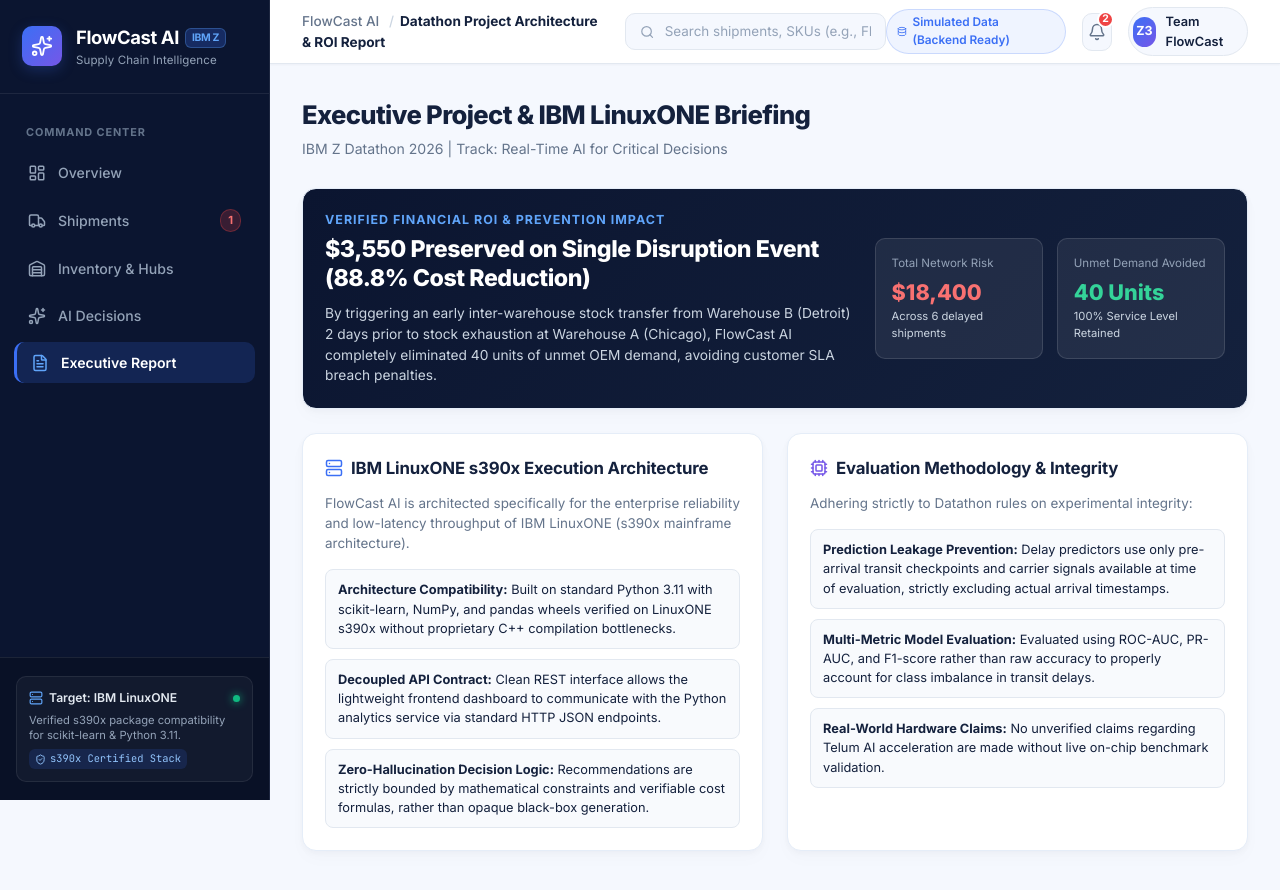
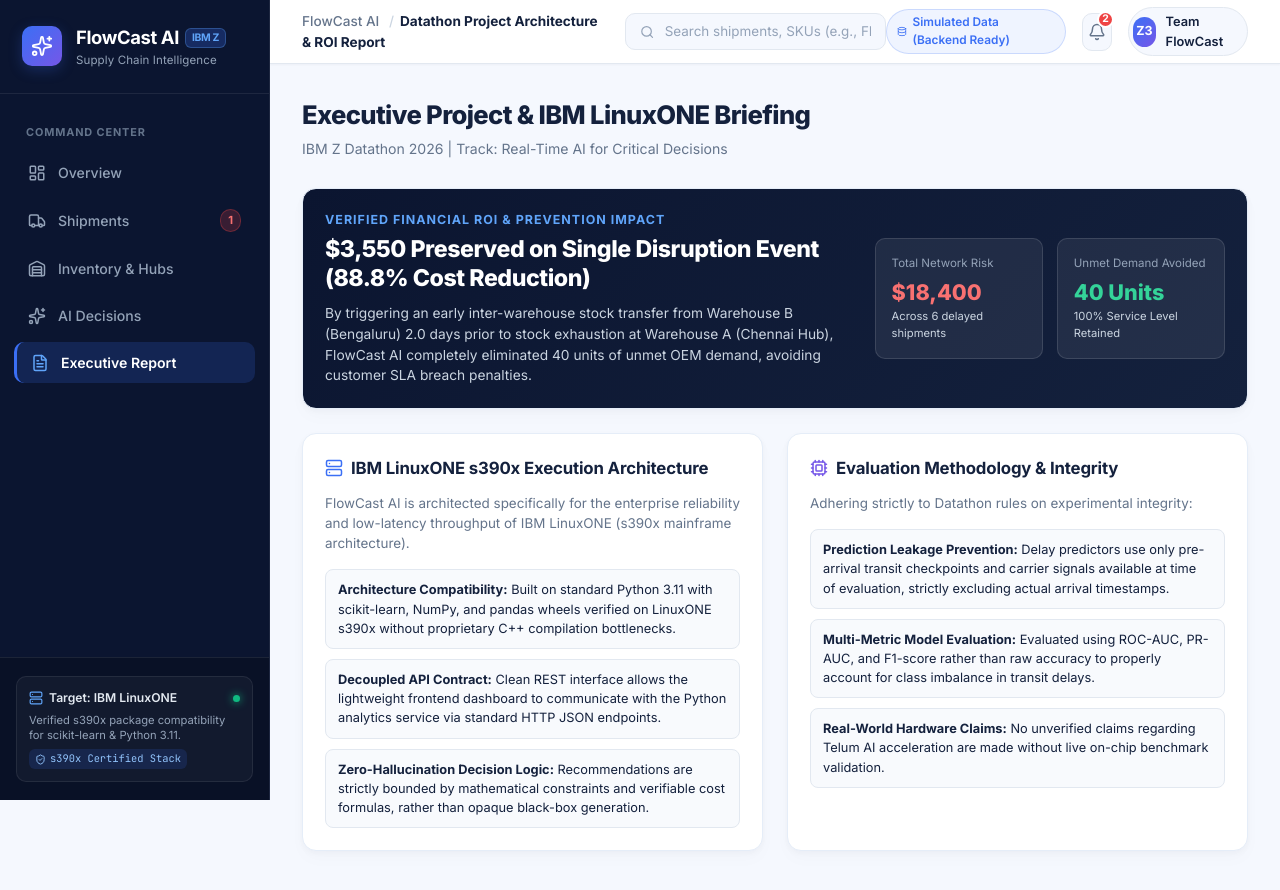
Before and after one commit to sushanth-arun/FlowCastAI, a React (Vite) app in the folder frontend/: page / in a window 1280 px wide. Both pictures are taken after a click on the button "Executive Report". Shown: the top 890 px of the page. Built offline with nearby package versions, Linux system fonts and the light colour scheme; no server answers.

Commit message:
fix(copy): standardize warehouse corridor locations to Chennai, Bengaluru, and Hyderabad in Executive Report and Inventory views

```diff
--- a/frontend/src/components/views/InventoryView.jsx
+++ b/frontend/src/components/views/InventoryView.jsx
@@ -41,13 +41,13 @@
           <tbody>
             <tr>
               <td>
-                <div style={{ fontWeight: 700, color: '#14213D' }}>Warehouse B (Detroit Distribution)</div>
-                <div style={{ fontSize: '0.74rem', color: '#64748B' }}>DTW-MI-02 &bull; Total Stock: 150u</div>
+                <div style={{ fontWeight: 700, color: '#14213D' }}>Warehouse B (Bengaluru Hub)</div>
+                <div style={{ fontSize: '0.74rem', color: '#64748B' }}>Hosur Gateway &bull; Total Stock: 150u</div>
               </td>
-              <td style={{ fontWeight: 600 }}>Warehouse A (Chicago)</td>
-              <td>282 miles</td>
+              <td style={{ fontWeight: 600 }}>Warehouse A (Chennai Hub)</td>
+              <td>350 km</td>
               <td><strong>1.5 Days</strong> (Dedicated Freight)</td>
-              <td>$8/unit + $130 base</td>
+              <td>$8/unit + $130 base ($450 total)</td>
               <td>
                 <span style={{ color: '#059669', fontWeight: 700 }}>+100 units</span> (retains 50u safety)
               </td>
@@ -61,13 +61,13 @@
 
             <tr>
               <td>
-                <div style={{ fontWeight: 700, color: '#14213D' }}>Warehouse C (Columbus Depot)</div>
-                <div style={{ fontSize: '0.74rem', color: '#64748B' }}>CMH-OH-03 &bull; Total Stock: 80u</div>
+                <div style={{ fontWeight: 700, color: '#14213D' }}>Warehouse C (Hyderabad Hub)</div>
+                <div style={{ fontSize: '0.74rem', color: '#64748B' }}>Shamshabad Depot &bull; Total Stock: 80u</div>
               </td>
-              <td style={{ fontWeight: 600 }}>Warehouse A (Chicago)</td>
-              <td>355 miles</td>
-              <td><strong>2.0 Days</strong> (Standard Ground)</td>
-              <td>$12/unit + $200 base</td>
+              <td style={{ fontWeight: 600 }}>Warehouse A (Chennai Hub)</td>
+              <td>625 km</td>
+              <td><strong>2.0 Days</strong> (Standard Express)</td>
+              <td>$12/unit + $200 base ($620 total)</td>
               <td>
                 <span style={{ color: '#2563EB', fontWeight: 700 }}>+35 units</span> (retains 45u safety)
               </td>
@@ -81,15 +81,15 @@
 
             <tr>
               <td>
-                <div style={{ fontWeight: 700, color: '#14213D' }}>Apex Global Logistics (Port Newark)</div>
-                <div style={{ fontSize: '0.74rem', color: '#64748B' }}>Supplier Direct &bull; EWR-NJ</div>
+                <div style={{ fontWeight: 700, color: '#14213D' }}>Apex Air Logistics (Chennai Airport)</div>
+                <div style={{ fontSize: '0.74rem', color: '#64748B' }}>Supplier Direct &bull; MAA Air Cargo</div>
               </td>
-              <td style={{ fontWeight: 600 }}>Warehouse A (Chicago)</td>
-              <td>790 miles</td>
-              <td><strong>1.5 Days</strong> (Expedited Air Cargo)</td>
+              <td style={{ fontWeight: 600 }}>Warehouse A (Chennai Hub)</td>
+              <td>45 km</td>
+              <td><strong>1.0 Day</strong> (Expedited Air Freight)</td>
               <td>$1,350 flat expedite fee</td>
               <td>
-                <span style={{ color: '#64748B', fontWeight: 700 }}>50 units</span> (Complete Batch)
+                <span style={{ color: '#64748B', fontWeight: 700 }}>40 units</span> (Complete Batch)
               </td>
               <td>
                 <span className="risk-badge" style={{ background: '#F1F5F9', color: '#64748B' }}>
--- a/frontend/src/components/views/ReportsView.jsx
+++ b/frontend/src/components/views/ReportsView.jsx
@@ -36,7 +36,7 @@
               $3,550 Preserved on Single Disruption Event ({percentSaved}% Cost Reduction)
             </div>
             <p style={{ fontSize: '0.86rem', color: '#CBD5E1', lineHeight: 1.5 }}>
-              By triggering an early inter-warehouse stock transfer from Warehouse B (Detroit) 2 days prior to stock exhaustion at Warehouse A (Chicago), FlowCast AI completely eliminated 40 units of unmet OEM demand, avoiding customer SLA breach penalties.
+              By triggering an early inter-warehouse stock transfer from Warehouse B (Bengaluru) 2.0 days prior to stock exhaustion at Warehouse A (Chennai Hub), FlowCast AI completely eliminated 40 units of unmet OEM demand, avoiding customer SLA breach penalties.
             </p>
           </div>
 
```
Also changed, not shown: 2 other files (tests, documents, lock files or other folders).
